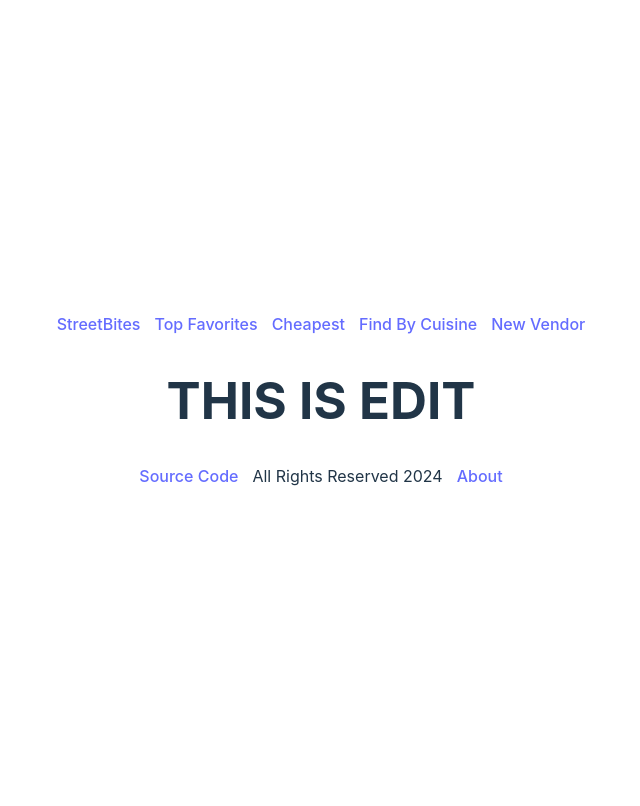
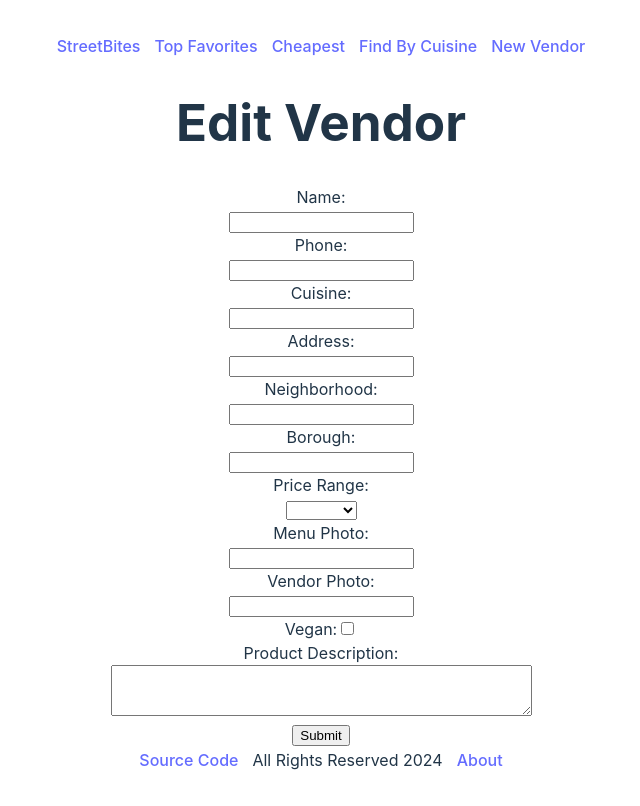
Before and after one commit to AbrahamZambranoTablante/streetbites-fullstack-web-app, a React (Vite) app in the folder frontend/: page /vendors/1/edit in a window 1280 px wide. Shown: the whole page, without its empty margins (319-959 px from the left). Built offline with nearby package versions, Linux system fonts and the light colour scheme; no server answers.

Commit message:
abraham: update edit form working

```diff
--- a/frontend/src/Components/EditVendorForm.jsx
+++ b/frontend/src/Components/EditVendorForm.jsx
@@ -1,7 +1,100 @@
+import { useState, useEffect } from "react"
+import { useNavigate, useParams } from "react-router-dom"
+
 export default function EditVendorForm () {
+
+    const { id } = useParams();
+    const navigate = useNavigate();
+    const API = import.meta.env.VITE_API_URL;
+
+    const [editVendor, setEditVendor] = useState({
+        name: "",
+        phone: "",
+        cuisine: "",
+        address: "",
+        neighborhood: "",
+        borough: "",
+        description: "",
+        price_range: "",
+        menu_photo: "",
+        vendor_photo: "",
+        vegan: false,
+        likes: 0
+    });
+
+    useEffect(() => {
+        fetch(`${API}/vendors/${id}`)
+        .then(res => res.json())
+        .then(resJSON => setEditVendor(resJSON))
+        .catch(error => console.error(error))
+    }, [])
+
+    function handleTextChange (e) {
+        setEditVendor({...editVendor, [e.target.id]: e.target.value});
+    }
+
+    function handleCheckBox () {
+        setEditVendor({...editVendor, vegan: editVendor.vegan ? false : true})
+    }
+
+    function updateVendor () {
+        fetch(`${API}/vendors/${id}/edit`, {
+            method: "PUT",
+            body: JSON.stringify(editVendor),
+            headers: {
+                "Content-Type": "application/json"
+            }
+        })
+        .then(() => {
+            navigate(`/vendors/${id}`)
+        })
+        .catch(error => console.error(error))
+    }
+
+    function handleSubmit (e) {
+        e.preventDefault()
+        updateVendor()
+    }
+
+
     return (
         <>
-            <h1>THIS IS VENDORFORM</h1>
+           <h1>Edit Vendor</h1>
+            <div className="form__inputs">
+                <form onSubmit={handleSubmit}>
+                    <label htmlFor="name" className="">Name:</label><br/>
+                    <input id="name" type="text" value={editVendor.name} onChange={handleTextChange} className="form__input-field" /><br/>
+                    <label htmlFor="phone" className="">Phone:</label><br/>
+                    <input id="phone" type="text" value={editVendor.phone} onChange={handleTextChange} className="form__input-field" /><br/>
+                    <label htmlFor="cuisine" className="">Cuisine:</label><br/>
+                    <input id="cuisine" type="text" value={editVendor.cuisine} onChange={handleTextChange} className="form__input-field" /><br/>
+                    <label htmlFor="address" className="">Address:</label><br/>
+                    <input id="address" type="text" value={editVendor.address} onChange={handleTextChange} className="form__input-field" /><br/>
+                    <label htmlFor="neighborhood" className="">Neighborhood:</label><br/>
+                    <input id="neighborhood" type="text" value={editVendor.neighborhood} onChange={handleTextChange} className="form__input-field" /><br/>
+                    <label htmlFor="borough" className="">Borough:</label><br/>
+                    <input id="borough" type="text" value={editVendor.borough} onChange={handleTextChange} className="form__input-field" /><br/>
+                    <label htmlFor="price_range" className="">Price Range:</label><br/>
+                    <select id="price_range" type="text" value={editVendor.price_range} onChange={handleTextChange} className="form__input-field"><br/>
+                        <option></option>
+                        <option value="$1-5">$1-5</option>
+                        <option value="$1-10">$1-10</option>
+                        <option value="$5-10">$5-10</option>
+                        <option value="$10-20">$10-20</option>
+                        <option value="$20-50">$20-50</option>
+                        <option value="$20-100">$20-100</option>
+                    </select><br/>
+                    <label htmlFor="menu_photo" className="">Menu Photo:</label><br/>
+                    <input id="menu_photo" type="text" value={editVendor.menu_photo} onChange={handleTextChange} className="form__input-field" /><br/>
+                    <label htmlFor="vendor_photo" className="">Vendor Photo:</label><br/>
+                    <input id="vendor_photo" type="text" value={editVendor.vendor_photo} onChange={handleTextChange} className="form__input-field" /><br/>
+                    <label htmlFor="vegan" className="">Vegan:</label>
+                    <input id="vegan" type="checkbox" value={editVendor.vegan} onChange={handleCheckBox} className="form__input-field" /><br/>
+                    <label htmlFor="description" className="">Product Description:</label><br/>
+                    <textarea id="description" value={editVendor.description} rows="3" cols="50" onChange={handleTextChange} className="form__input-field" /><br/>
+                    <input type="submit" className="submit" value="Submit"/>
+                </form>
+            </div>
         </>
     )
 }
--- a/frontend/src/Pages/Edit.jsx
+++ b/frontend/src/Pages/Edit.jsx
@@ -1,7 +1,8 @@
+import EditVendorForm from "../Components/EditVendorForm"
 export default function Edit () {
     return (
         <>
-            <h1>THIS IS EDIT</h1>
+            <EditVendorForm />
         </>
     )
 }
```
